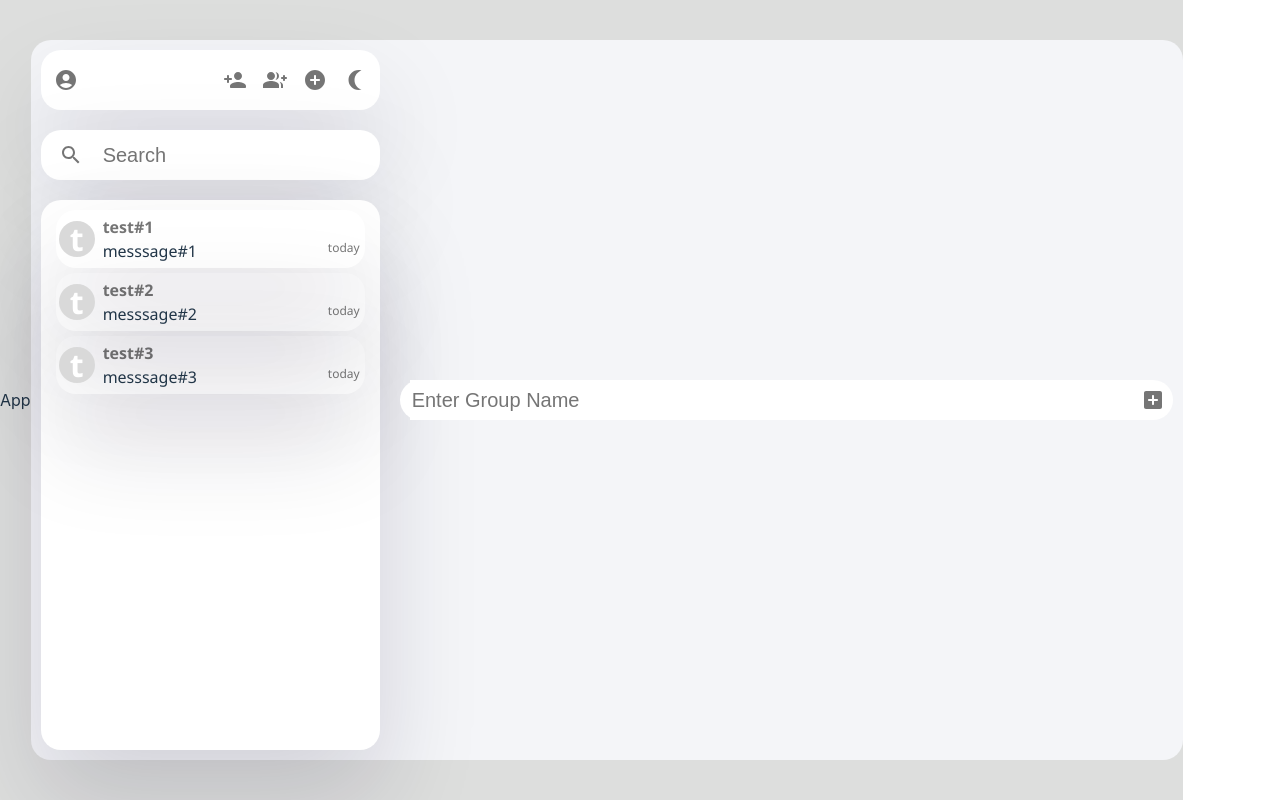
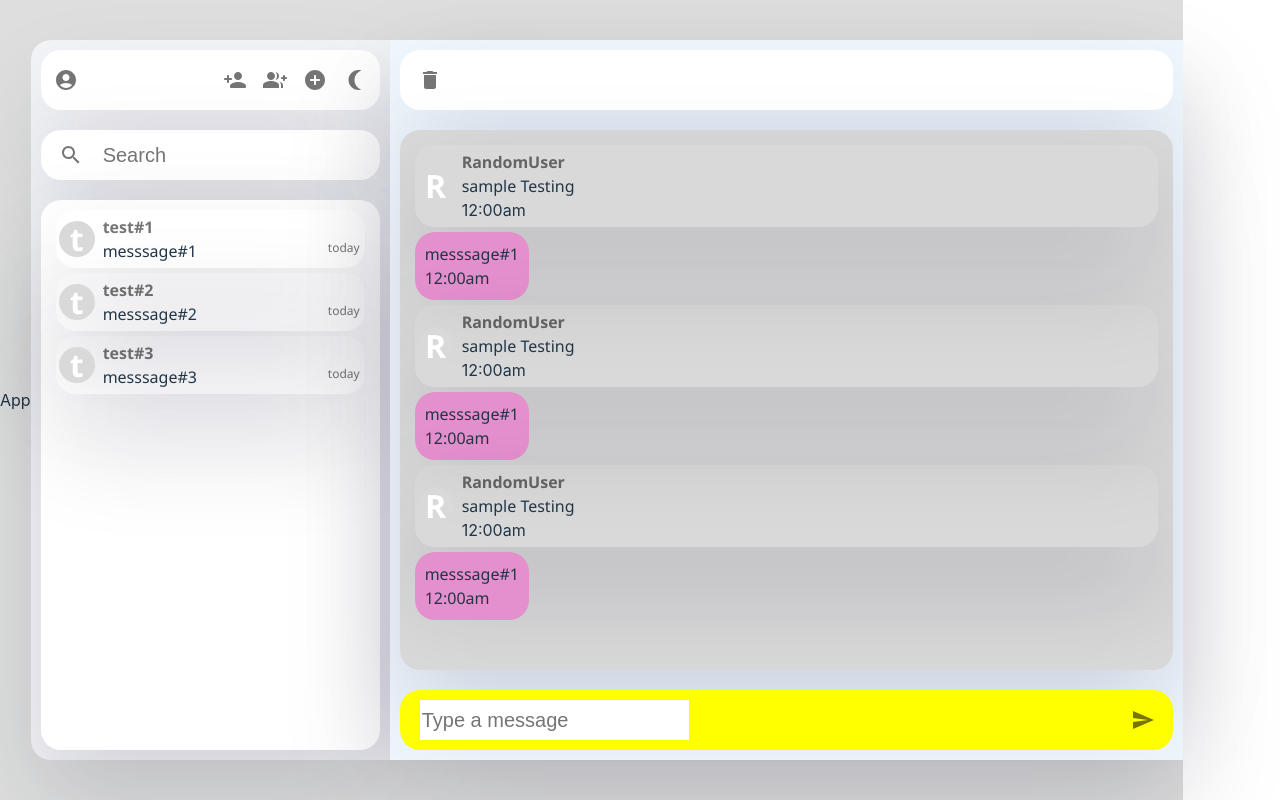
Before and after one commit to SahilKishor21/Connect, a React (Vite) app: page / in a window 1280 px wide. Built offline with nearby package versions, Linux system fonts and the light colour scheme.

Commit message:
Modified

```diff
--- a/src/App.jsx
+++ b/src/App.jsx
@@ -7,8 +7,8 @@ function App() {
   return (
    <div className='App'>
     App
-      <MainContainer />
-     { /*<Login /> */}
+      { <MainContainer /> }
+     {/* <Login /> */}
    </div>
   );
 }
--- a/src/components/ChatArea.jsx
+++ b/src/components/ChatArea.jsx
@@ -6,7 +6,7 @@ import React from "react";
 import MessageOthers from "./MessageOthers";
 import MessageSelf from "./MessageSelf"
 
-function ChatArea({ props }){
+function ChatArea(){
     return(
         <div className="chatArea-container">
             <div className="chatArea-header">
--- a/src/components/MainContainer.jsx
+++ b/src/components/MainContainer.jsx
@@ -31,9 +31,9 @@ function MainContainer() {
     <div className="MainContainer">
        <Sidebar />
        { /*<Workarea /> */}
-      { /*<ChatArea props ={conversations[0]}></ChatArea> */ }
-       {<Users_Groups /> }
-       { <CreateGroup /> }
+      <ChatArea props ={conversations[0]}></ChatArea>
+       {/*<Users_Groups /> */ }
+       {/* <CreateGroup /> */}
     </div>
     );
 
--- a/src/components/MessageOthers.jsx
+++ b/src/components/MessageOthers.jsx
@@ -2,7 +2,7 @@ import React from "react";
 import "./myStyle.css";
 
 function MessageOthers() {
-    var prop1 = { name : "RandomUser", message: "sample Testing"}
+    var props1 = { name : "RandomUser", message: "sample Testing"}
     return (
         <div className="Other-mess-container">
             <div className="conversation-container">
@@ -14,7 +14,7 @@ function MessageOthers() {
                 </div>
             </div>
             </div>
-    )
+    );
 }
 
 export default MessageOthers;
--- a/src/components/MessageSelf.jsx
+++ b/src/components/MessageSelf.jsx
@@ -2,7 +2,9 @@ import React from "react";
 import "./myStyle.css";
 
 function MessageSelf() {
-    var props2 = {}
+    var props2 = {name : "test#1",
+    message : "messsage#1",
+    timestamp : "today",}
     return (
         <div className="self-mess-container">
             <div className="messageBox">
```
Also changed, not shown: src/components/Signin.jsx (added, +12 -0 lines).
